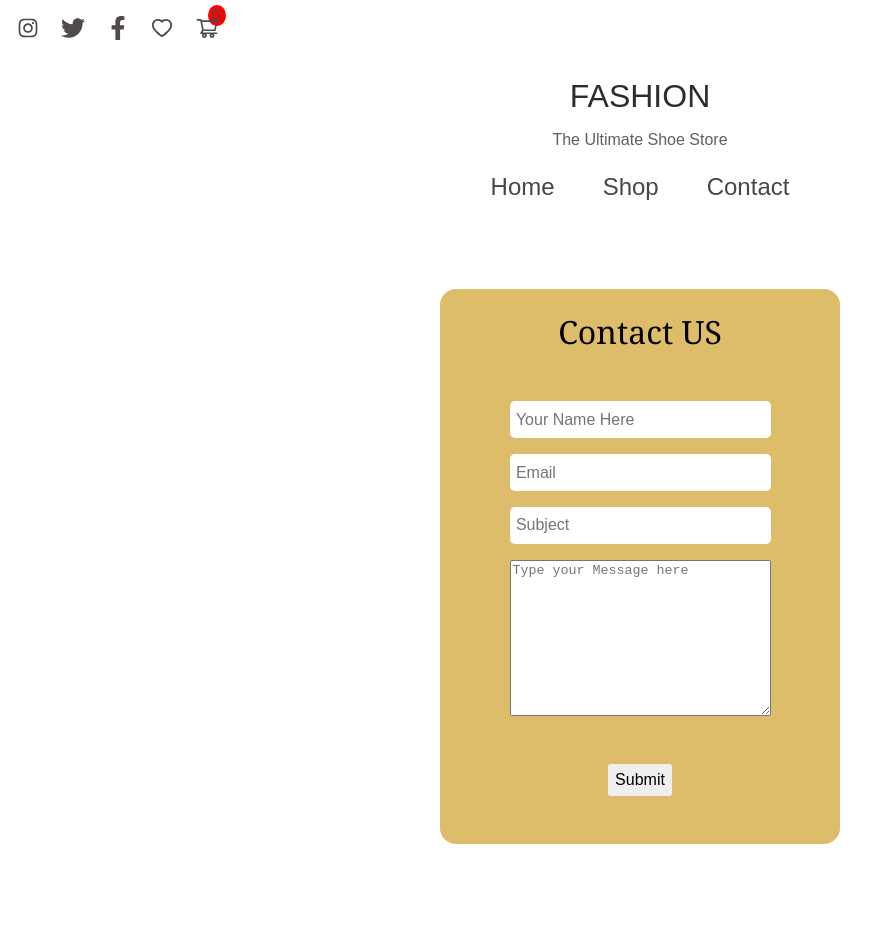
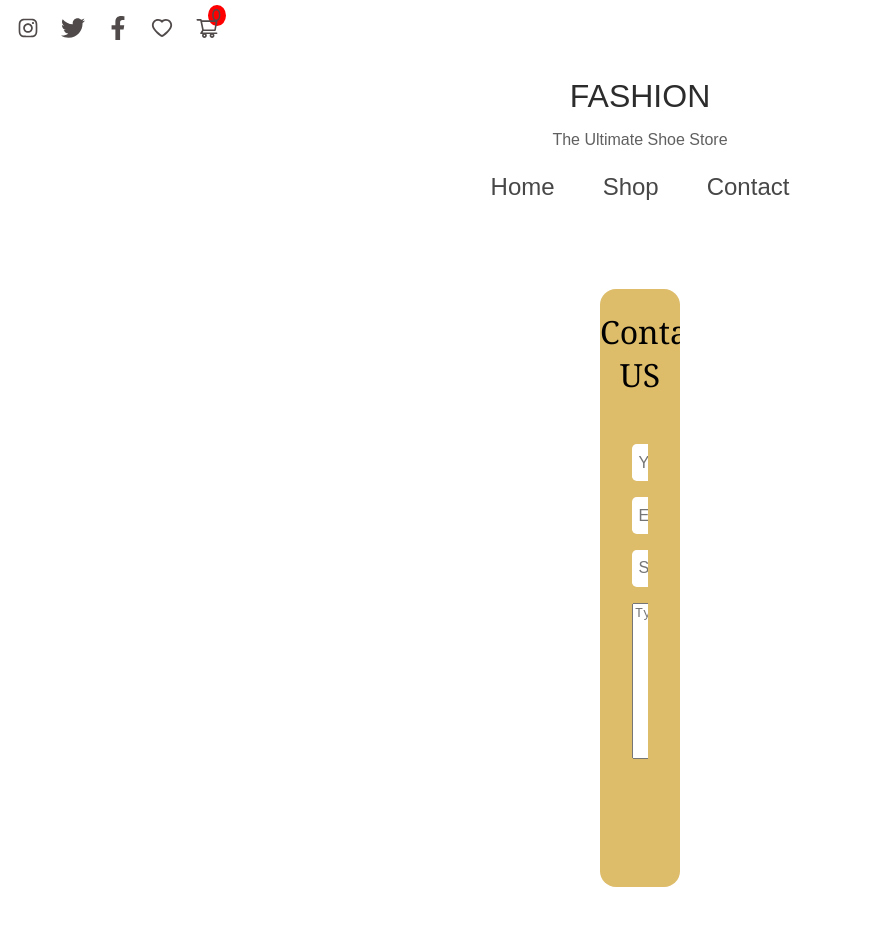
Before and after one commit to code1ayush/Shopping-project, a React (Create React App) app: page /Contact in a window 1280 px wide. Shown: the top 926 px of the page, without its empty margins (0-885 px from the left). Built offline with nearby package versions, Linux system fonts and the light colour scheme.

Commit message:
third commit

```diff
--- a/src/App.css
+++ b/src/App.css
@@ -544,7 +544,7 @@ grid-template-rows: 24vw auto 0;
 
 .contact{
   background-color: #DDBC6A;
-  width: 50vh;
+  width: 10vh;
   border-radius: 1rem;
   overflow: hidden;
   margin: auto;
```
